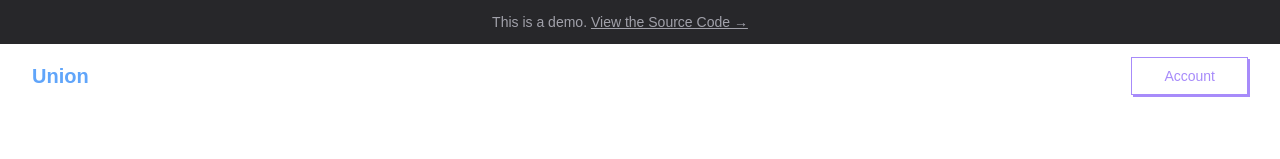
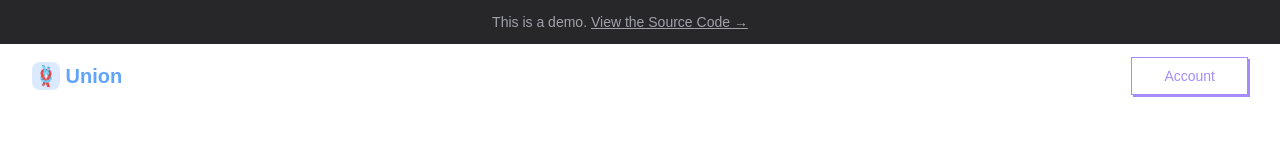
Before and after one commit to dejmedus/union, a Next.js app: page / in a window 1280 px wide. Shown: the top 159 px of the page. Built offline with nearby package versions, Linux system fonts and the light colour scheme; a web font is replaced by a local one.

Commit message:
update logo

```diff
--- a/components/Common/Logo.tsx
+++ b/components/Common/Logo.tsx
@@ -2,9 +2,13 @@ import Link from "next/link";
 
 const Logo = () => {
   return (
-    <Link className="block text-stone-600" href="/">
-      <h2 className="text-blue-400 hover:text-blue-500 font-bold border-full text-xl">
-        Union
+    <Link className="block text-stone-600 group" href="/">
+      <h2 className="text-blue-400 font-bold border-full text-xl group-hover:text-blue-500">
+        <span className="inline-flex h-7 w-7 items-center justify-center rounded-lg bg-blue-100 group-hover:bg-blue-200">
+          <span className="sr-only">Logo</span>
+          🪢
+        </span>
+        {"  "}Union
       </h2>
     </Link>
   );
```
